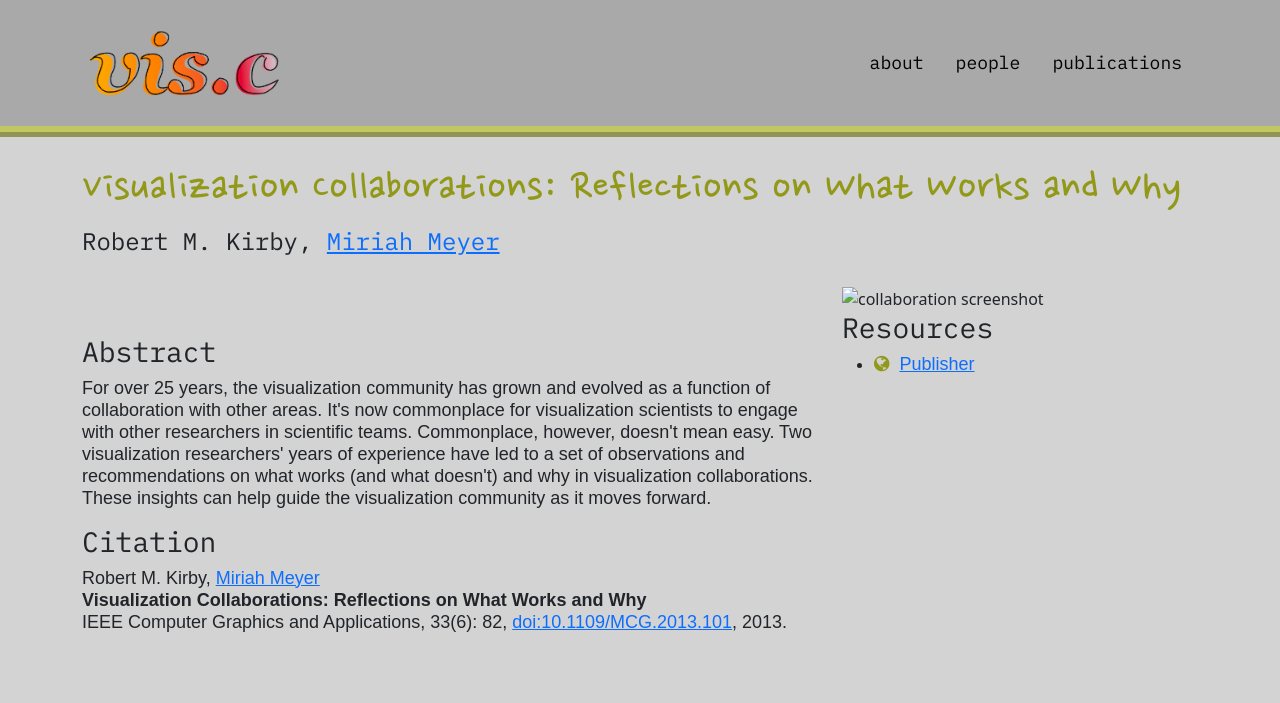
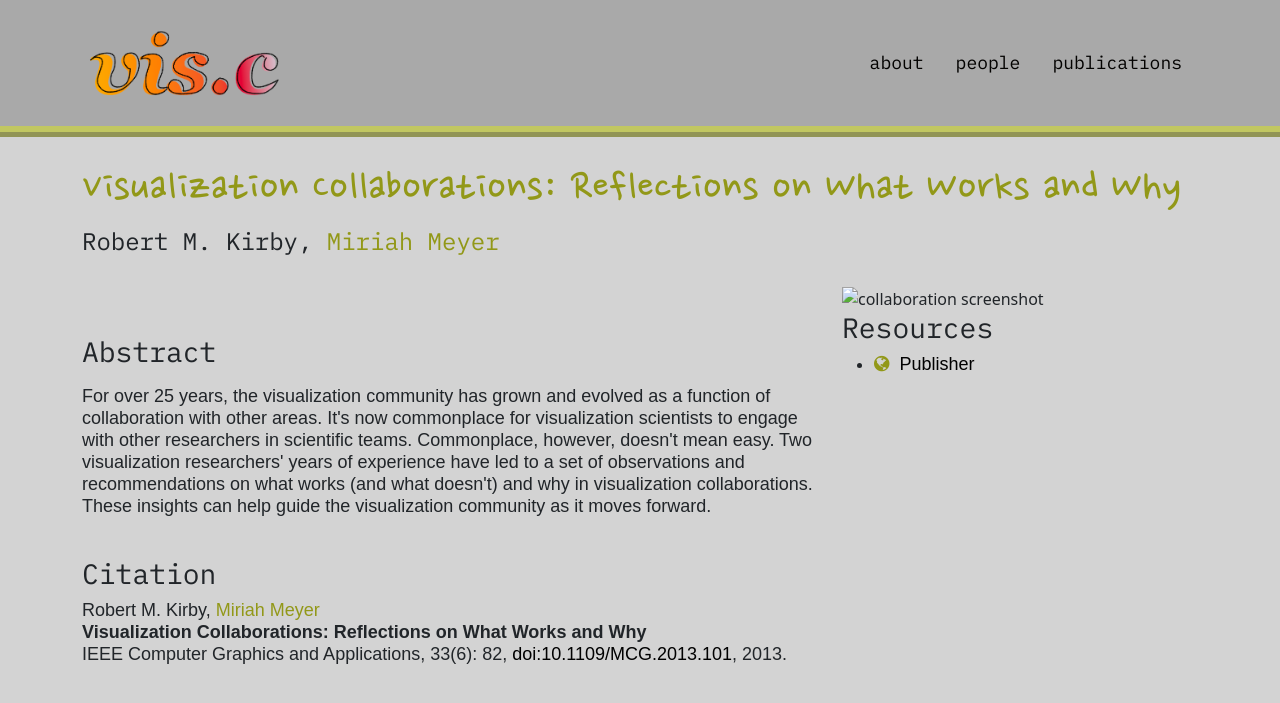
Before and after one commit to visidlab/visidlab.github.io, a Jekyll site: the page built from _publications/2013_cga_collaborations.md, in a window 1280 px wide. Shown: the top 703 px of the page. Built offline with Jekyll 4.4.1, drawn with Linux system fonts in a browser that asks for light colours; some web fonts are replaced.

Commit message:
Update formating for links

```diff
--- a/_includes/author_list.html
+++ b/_includes/author_list.html
@@ -4,7 +4,7 @@
 {% for person in site.people %}
 {% if author == person.key %}
 
-<span>
+<span class="authors">
     {% if author == person.key %}
     <a href="{{ person.permalink }}">{{ person.first_name }}&nbsp;{{ person.last_name }}</a>{% if author !=
     el.authors.last %}, {% endif %}
--- a/_layouts/publication.html
+++ b/_layouts/publication.html
@@ -21,8 +21,8 @@ layout: header
                 <br>
                 <br>
                 <h3>Abstract</h3>
-                {{ page.abstract }}
-
+                <p>{{ page.abstract }}</p>
+                <br>
 
                 <h3>Citation</h3>
                 <div class="citation">
@@ -81,7 +81,7 @@ layout: header
                         </span>
                 </div>
 
-
+                <br>
                 <!-- Main Markdown Content -->
                 {{ content }}
 
--- a/css/styles.css
+++ b/css/styles.css
@@ -15,6 +15,16 @@
 
 
 /* TEXT */
+a {
+  text-decoration: none;
+  color: black;
+}
+
+a:hover {
+  background-color: var(--yellow);
+}
+
+
 a.navbar-brand {
     font-family: 'Montserrat';
 }
@@ -81,6 +91,17 @@ h2 {
     height: auto;
   }
 
+  .authors > a {
+    text-decoration: none;
+    color: var(--darkgreen)
+  }
+
+  .authors > a:hover {
+    text-decoration: none;
+    color: var(--darkgreen);
+    background-color: var(--yellow);
+  }
+
   /* PAPER TITLES ON PUBLICATION LIST */
 
   .paper-title > a {
```
